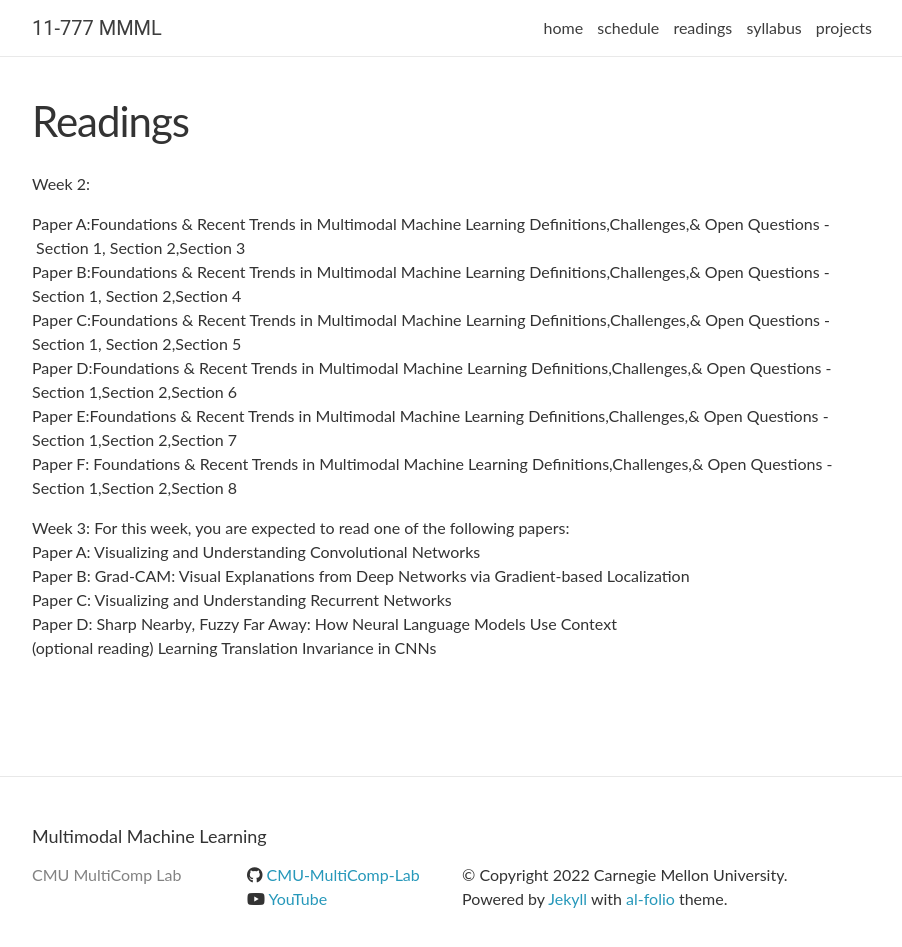
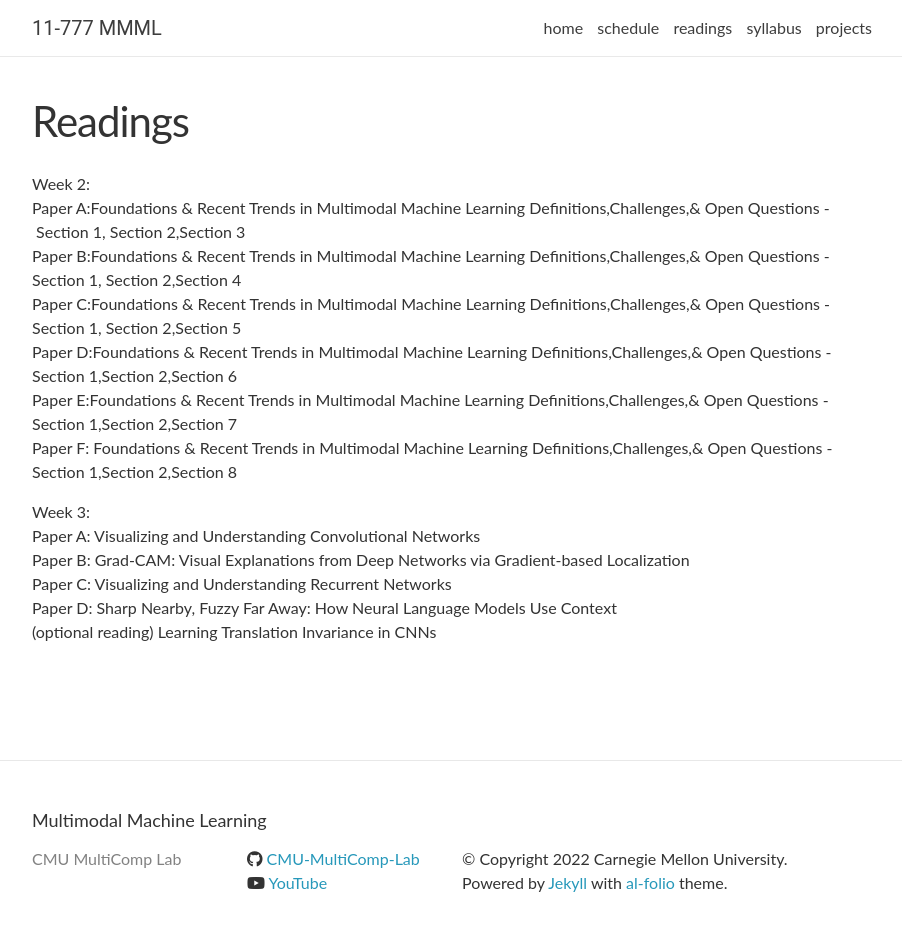
Before and after one commit to CMU-MultiComp-Lab/mmml-course, a Jekyll site: the page built from _pages/readings.md, in a window 1280 px wide and 972 px high. Shown: the top 947 px of the window, without its empty margins (188-1090 px from the left). Built offline with Jekyll 4.4.1, drawn with Linux system fonts in a browser that asks for light colours; nearby versions of some CDN libraries; comment, search, counter and statistics services are not loaded.

Commit message:
Update readings.md

```diff
--- a/_pages/readings.md
+++ b/_pages/readings.md
@@ -4,8 +4,7 @@ permalink: /fall2022/readings/
 title: Readings
 ---
 
-Week 2:
-
+Week 2:<br />
 Paper A:Foundations & Recent Trends in Multimodal Machine Learning Definitions,Challenges,& Open Questions - Section 1, Section 2,Section 3<br />
 Paper B:Foundations & Recent Trends in Multimodal Machine Learning Definitions,Challenges,& Open Questions - Section 1, Section 2,Section 4<br />
 Paper C:Foundations & Recent Trends in Multimodal Machine Learning Definitions,Challenges,& Open Questions - Section 1, Section 2,Section 5<br />
@@ -13,8 +12,7 @@ Paper D:Foundations & Recent Trends in Multimodal Machine Learning Definitions,C
 Paper E:Foundations & Recent Trends in Multimodal Machine Learning Definitions,Challenges,& Open Questions - Section 1,Section 2,Section 7<br />
 Paper F: Foundations & Recent Trends in Multimodal Machine Learning Definitions,Challenges,& Open Questions - Section 1,Section 2,Section 8<br />
 
-Week 3:
-For this week, you are expected to read one of the following papers:<br />
+Week 3:<br />
 Paper A: Visualizing and Understanding Convolutional Networks<br />
 Paper B: Grad-CAM: Visual Explanations from Deep Networks via Gradient-based Localization<br />
 Paper C: Visualizing and Understanding Recurrent Networks<br />
```
